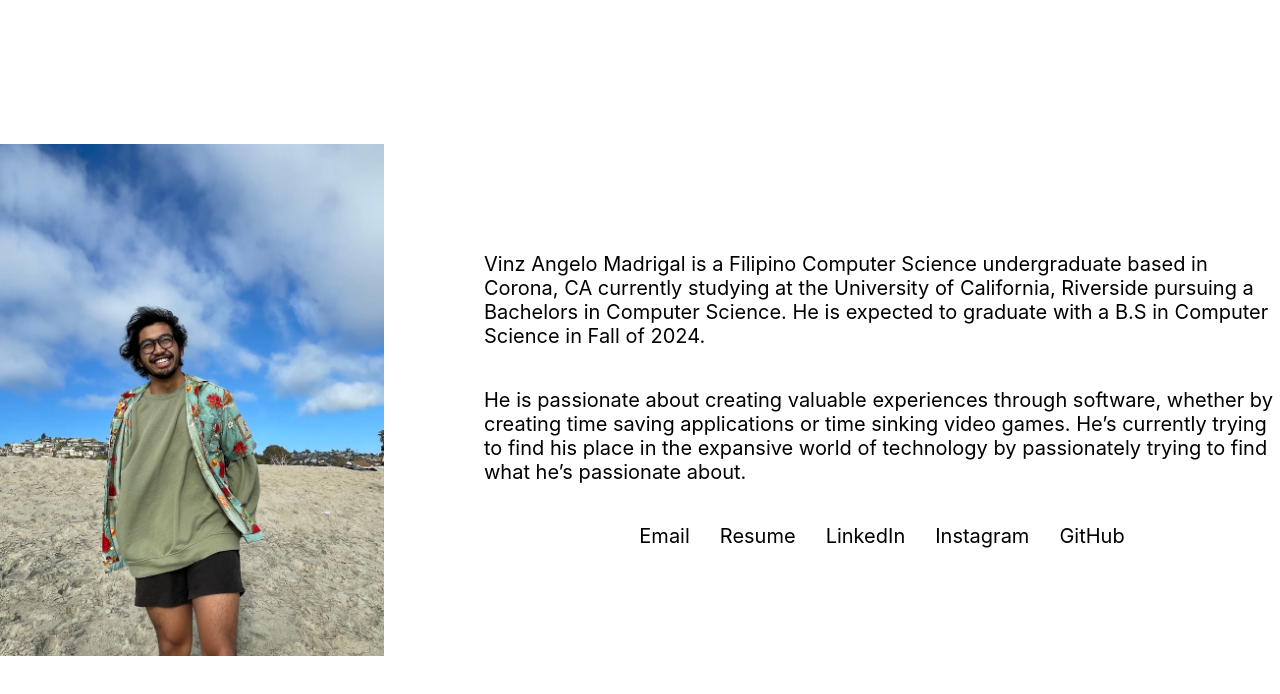
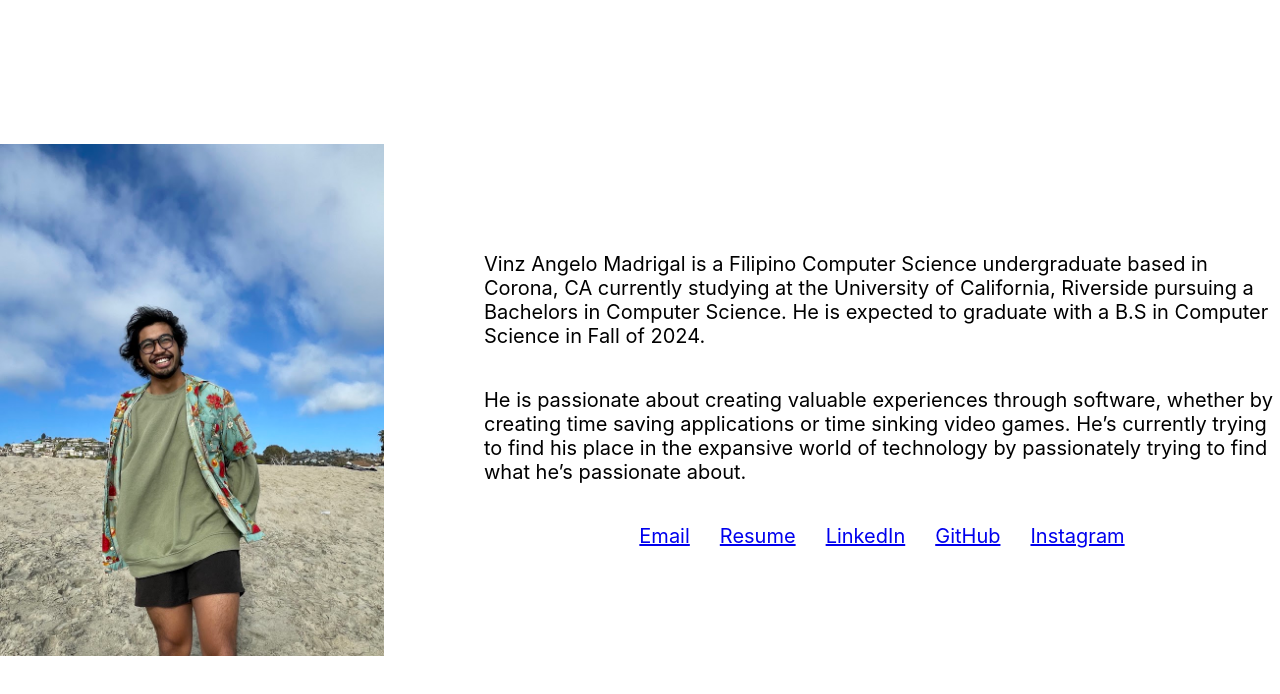
Before and after one commit to mvinzangelo/cs110-assignment-1, a React (Create React App) app: page / in a window 1280 px wide. Shown: the top 694 px of the page. Built offline with nearby package versions, Linux system fonts and the light colour scheme.

Commit message:
Add a tags to links

```diff
--- a/src/App.js
+++ b/src/App.js
@@ -14,11 +14,11 @@
             He is passionate about creating valuable experiences through software, whether by creating time saving applications or time sinking video games. He’s currently trying to find his place in the expansive world of technology by passionately trying to find what he’s passionate about.
           </p>
           <ul className='Links'>
-            <li>Email</li>
-            <li>Resume</li>
-            <li>LinkedIn</li>
-            <li>Instagram</li>
-            <li>GitHub</li>
+            <li><a href="mailto:mvinzangelo@gmail.com">Email</a></li>
+            <li><a href="https://drive.google.com/file/d/1O5BncBAm-c0WXiU9TzefGFHqYHZ4SBdx/view?usp=sharing" target="_blank">Resume</a></li>
+            <li><a href="https://linkedin.com/in/vinzmadrigal" target="_blank">LinkedIn</a></li>
+            <li><a href="https://github.com/mvinzangelo" target="_blank">GitHub</a></li>
+            <li><a href="https://www.instagram.com/mellowjelo/" target="_blank">Instagram</a></li>
           </ul>
         </div>
       </div>
```
